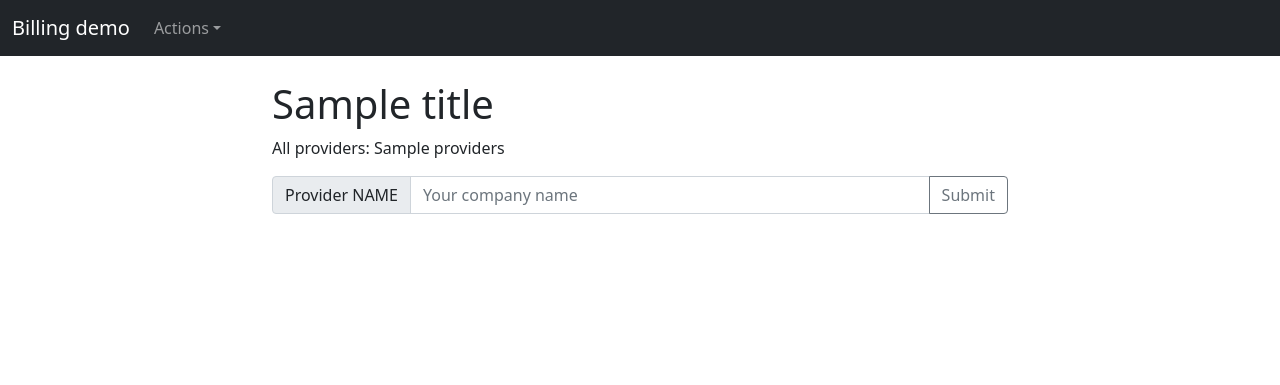
After one commit to maciob/DeveleapDevWeek, a Flask app: template Billing/app/templates/update_provider.html in a window 1280 px wide. The commit adds this page. Shown: the top 385 px of the page. Run offline with Flask 2, Linux system fonts and the light colour scheme; the template is opened without the code that fills it: most values are stand-ins (such as "Sample title", 1, 10 or a date in 2020).

Commit message:
updates on the homepage

```diff
--- a/Billing/app/templates/index.html
+++ b/Billing/app/templates/index.html
@@ -42,8 +42,8 @@
   <div class="container">
       <div class="row">
         <div class="col-md-8 offset-md-2">
-        {% block content %}<h1>Billing</h1>
-        <p class="lead">Pick what you want to do from the navbar </p>{% endblock %}
+        {% block content %}<h1>Welcome to Billing team Homepage!</h1>
+        <p class="lead">Pick what you want to do from the navbar</p>{% endblock %}
         </div>
     </div>
   </div>
--- /dev/null
+++ b/Billing/app/templates/update_provider.html
@@ -0,0 +1,19 @@
+{% extends 'index.html' %}
+
+{% block content %}
+    <h1>{% block title %} {{ title }} {% endblock %}</h1>
+    <p> All providers: {{providers}} </p>
+
+
+    <form method="post" target="response_frame">
+        <div class="input-group mb-3">
+            <span class="input-group-text">Provider NAME</span>
+        <input type="text" class="form-control"  placeholder="Your company name" name="username">
+        <button class="btn btn-outline-secondary" type="submit">Submit</button>
+        </div>
+    </form>
+    <div class="container">
+        <iframe name="response_frame"></iframe>
+</div>
+
+{% endblock %}
```
